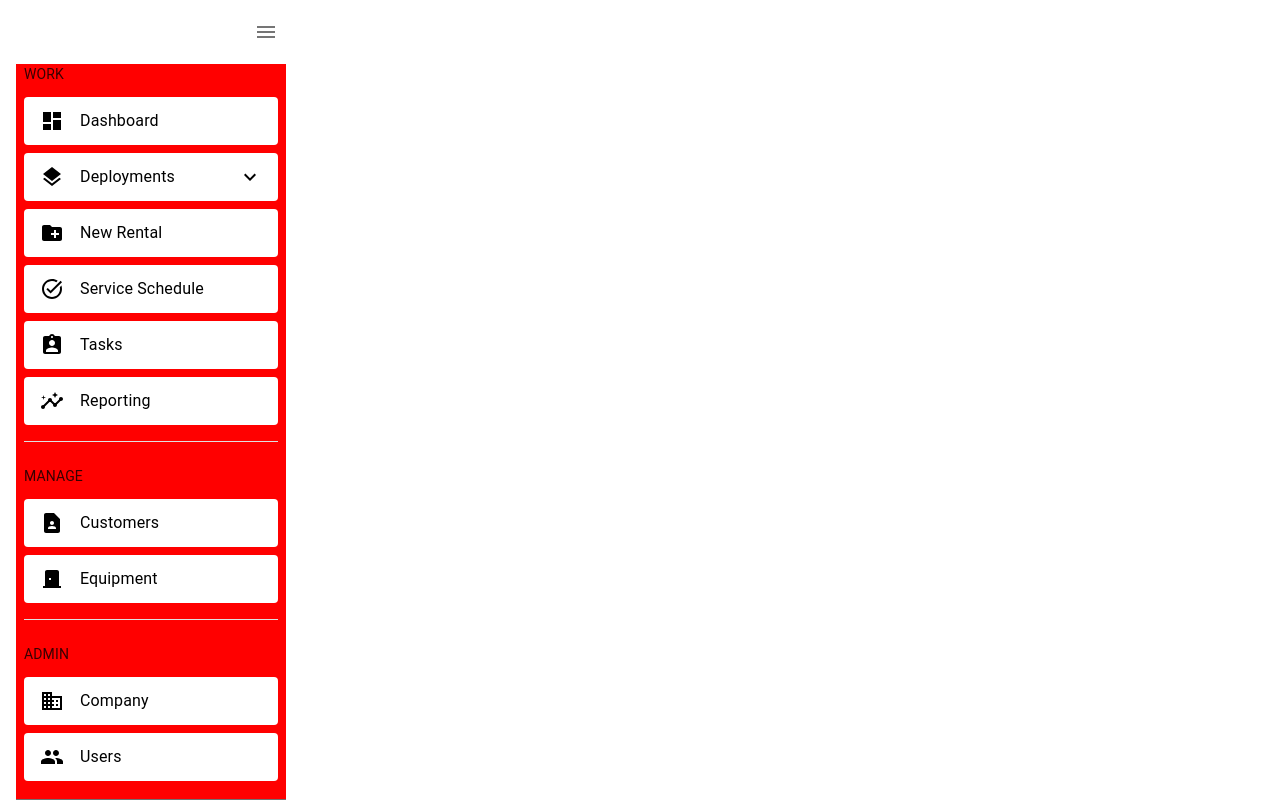
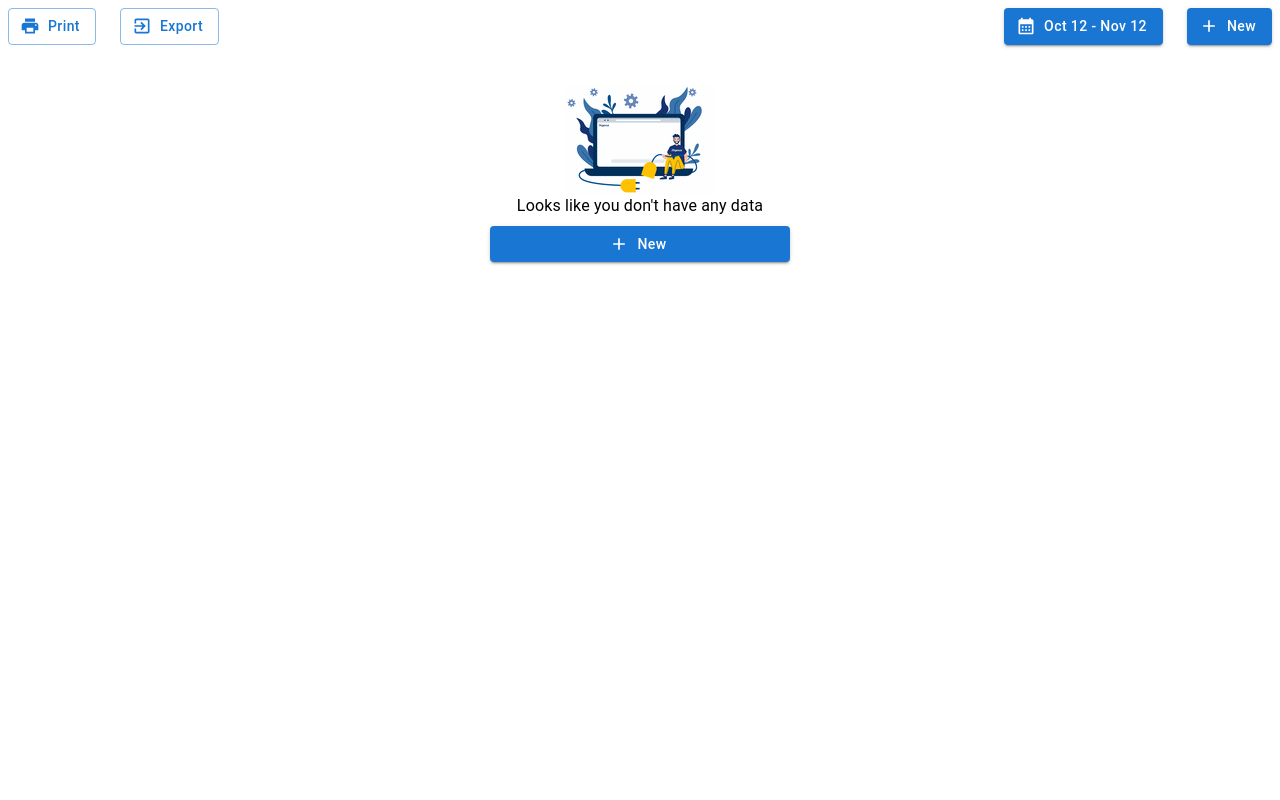
Before and after one commit to amoskyalo/NextGenMUI, a React (Create React App) app: page / in a window 1280 px wide. Built offline with nearby package versions, Linux system fonts and the light colour scheme.

Commit message:
Changed button

```diff
--- a/src/App.css
+++ b/src/App.css
@@ -1,6 +1,6 @@
 /* body {
     background-color: red;
 } */
-.bar {
+/* .bar {
     background-color: red;
-}
+} */
--- a/src/App.js
+++ b/src/App.js
@@ -166,12 +166,17 @@ function App() {
 
   return (
     <Box>
-      {/* <GridModel columns={columns} rows={[]} />
-      <Box sx={{ width: 400, mx: "auto" }}>
-        <FormModel inputs={inputs} onSubmit={val => console.log(val)} />
+      <GridModel columns={columns} rows={[]} />
+      {/* <Box sx={{ width: 400, mx: "auto" }}>
+        <FormModel inputs={inputs} onSubmit={val => console.log(val)} options={{
+          form: {
+            backgroundColor: "red",
+            padding: 10
+          }
+        }} />
       </Box> */}
 
-      <SideBarModel listConatinerClassName="bar" navigateItems={routes} />
+      {/* <SideBarModel listConatinerClassName="bar" navigateItems={routes} /> */}
     </Box>
   );
 }
```
Also changed, not shown: src/lib/components/Grids/GridModel.js, 1 other file (tests, documents, lock files or other folders).
